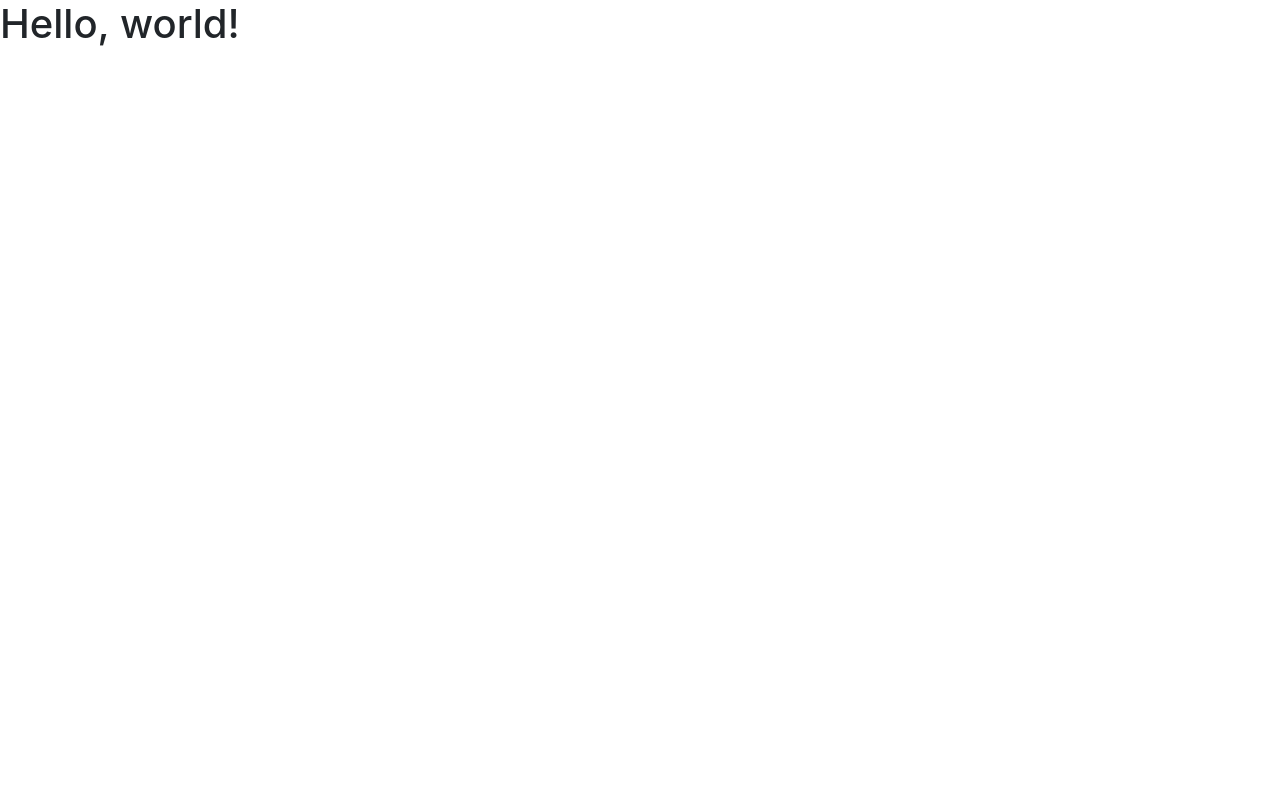
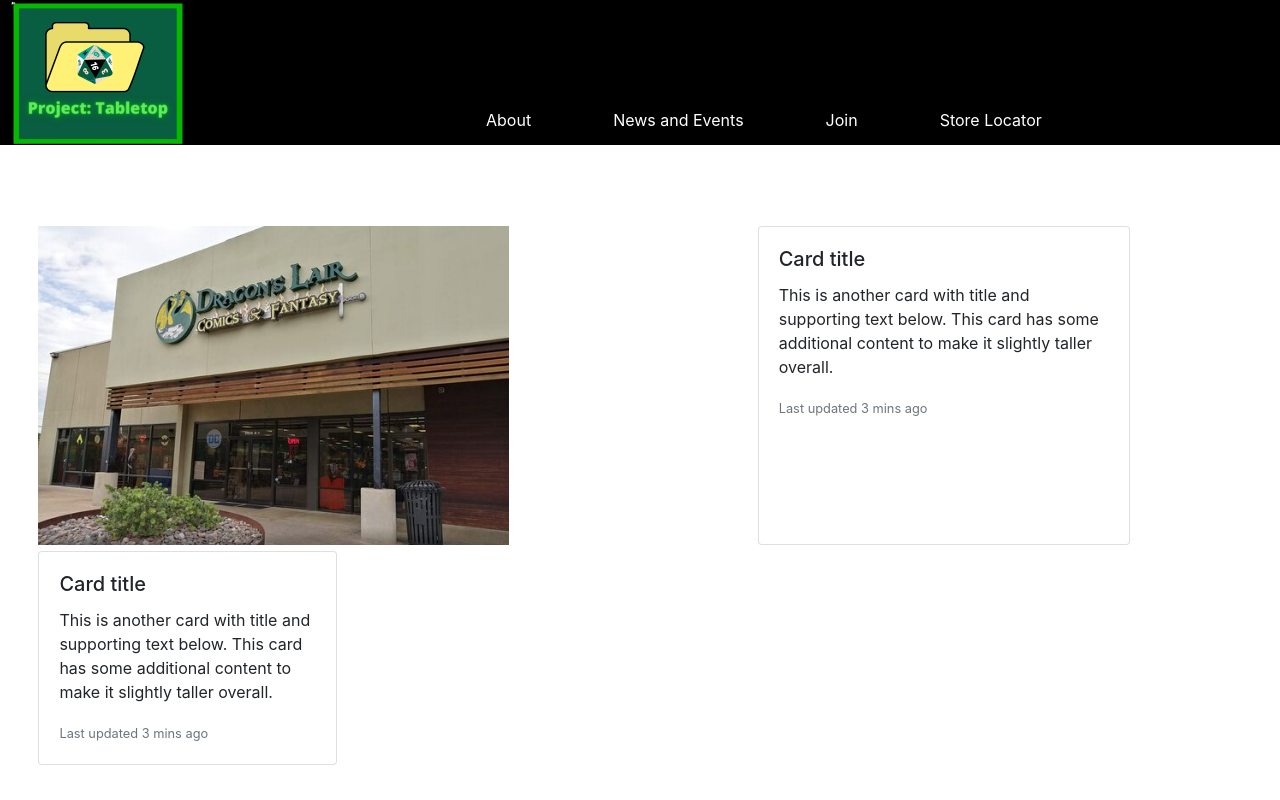
Before and after one commit to rhanysz0277/Project-Tabletop, a plain HTML site: page dragons-lair.html in a window 1280 px wide. Drawn offline with nearby package versions, Linux system fonts and the light colour scheme.

Commit message:
top half
still have to fix some things

```diff
--- a/css/style.css
+++ b/css/style.css
@@ -143,3 +143,19 @@ html body {
 .locationcards a{
     color:black;
 }
+.topHalf {
+    display: inline-flex;
+    margin-left: 3%;
+}
+#top {
+    width: 30%;
+    position: relative; left: 20%;
+}
+.bottomHalf {
+    display: inline-flex;
+    margin-left: 3%;
+}
+#bottom {
+    width: 30%;
+    height: 30%;
+}
--- a/dragons-lair.html
+++ b/dragons-lair.html
@@ -7,14 +7,46 @@
 
     <!-- Bootstrap CSS -->
     <link rel="stylesheet" href="https://cdn.jsdelivr.net/npm/bootstrap@4.3.1/dist/css/bootstrap.min.css" integrity="sha384-ggOyR0iXCbMQv3Xipma34MD+dH/1fQ784/j6cY/iJTQUOhcWr7x9JvoRxT2MZw1T" crossorigin="anonymous">
-
+    <link rel="stylesheet" href="css/style.css">
     <title>Dragon's Lair</title>
   </head>
   <body>
-    <h1>Hello, world!</h1>
-
-    <!-- Optional JavaScript -->
-    <!-- jQuery first, then Popper.js, then Bootstrap JS -->
+    <section class="p-menu1">
+      <img src="images/tabletop logo.png">
+      <ul class="nav">
+        <li class="nav-item">
+          <a class="nav-link" href="#">About</a>
+        </li>
+        <li class="nav-item">
+          <a class="nav-link" href="#">News and Events</a>
+        </li>
+        <li class="nav-item">
+          <a class="nav-link" href="#">Join</a>
+        </li>
+        <li class="nav-item">
+          <a class="nav-link" href="store-locator.html">Store Locator</a>
+        </li>
+      </ul>
+  </section>
+  <section class="topHalf">
+    <img src="images/first store pic 3rd screen 2.png">
+    <div class="card" id="top">
+      <div class="card-body">
+        <h5 class="card-title">Card title</h5>
+        <p class="card-text">This is another card with title and supporting text below. This card has some additional content to make it slightly taller overall.</p>
+        <p class="card-text"><small class="text-muted">Last updated 3 mins ago</small></p>
+      </div>
+    </div>
+  </section>
+  <section class="bottomHalf">
+    <div class="card" id="bottom">
+      <div class="card-body">
+        <h5 class="card-title">Card title</h5>
+        <p class="card-text">This is another card with title and supporting text below. This card has some additional content to make it slightly taller overall.</p>
+        <p class="card-text"><small class="text-muted">Last updated 3 mins ago</small></p>
+      </div>
+    </div>
+  </section>
     <script src="https://code.jquery.com/jquery-3.3.1.slim.min.js" integrity="sha384-q8i/X+965DzO0rT7abK41JStQIAqVgRVzpbzo5smXKp4YfRvH+8abtTE1Pi6jizo" crossorigin="anonymous"></script>
     <script src="https://cdn.jsdelivr.net/npm/popper.js@1.14.7/dist/umd/popper.min.js" integrity="sha384-UO2eT0CpHqdSJQ6hJty5KVphtPhzWj9WO1clHTMGa3JDZwrnQq4sF86dIHNDz0W1" crossorigin="anonymous"></script>
     <script src="https://cdn.jsdelivr.net/npm/bootstrap@4.3.1/dist/js/bootstrap.min.js" integrity="sha384-JjSmVgyd0p3pXB1rRibZUAYoIIy6OrQ6VrjIEaFf/nJGzIxFDsf4x0xIM+B07jRM" crossorigin="anonymous"></script>
```
Also changed, not shown: 1 other file.
